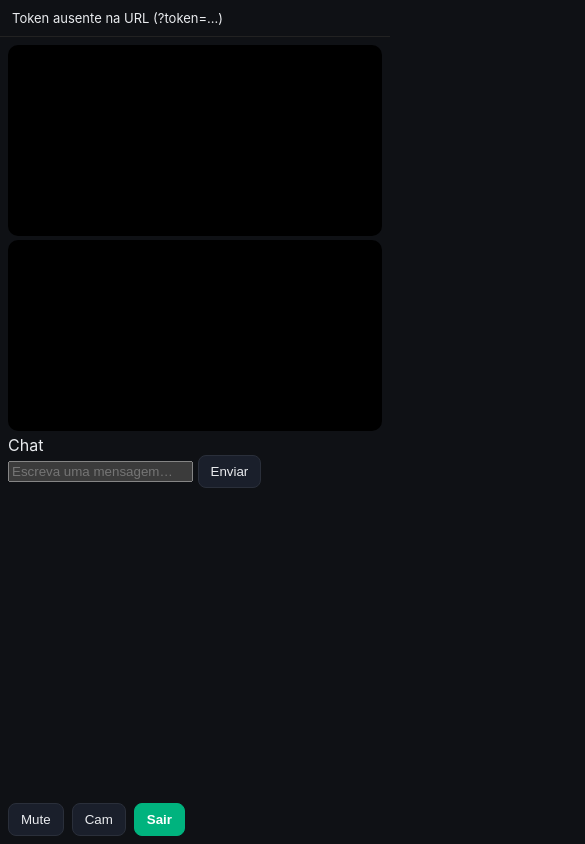
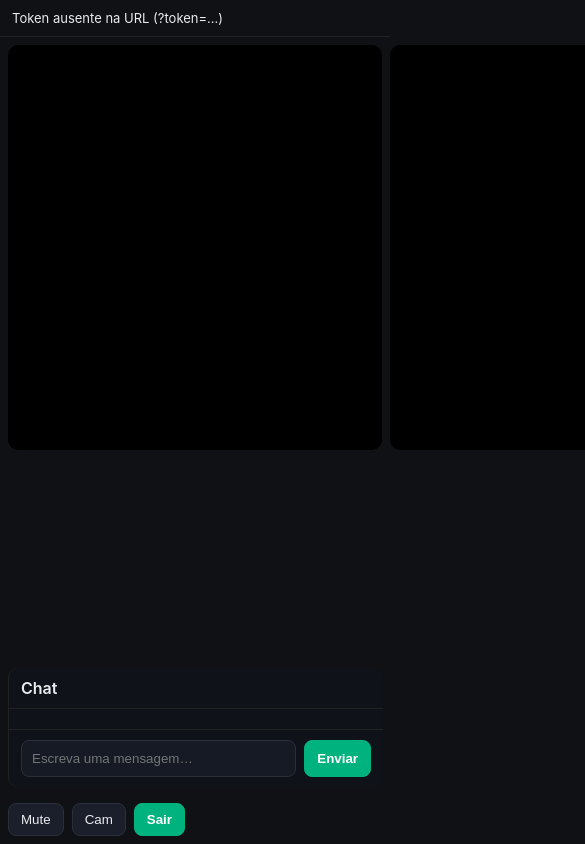
Before and after one commit to rapheta93/psii-call, a website built with Vite: page index.html in a window 390 px wide. Shown: the top 844 px of the page, 585 px wide, since content can reach past the window. Built offline with nearby package versions, Linux system fonts and the light colour scheme.

Commit message:
Update style.css

```diff
--- a/src/style.css
+++ b/src/style.css
@@ -1,13 +1,119 @@
 :root { color-scheme: dark }
-html, body { height: 100%; margin: 0; background: #0f1115; color: #eaecef; font-family: Inter, system-ui, Arial }
+html, body {
+  height: 100%;
+  margin: 0;
+  background: #0f1115;
+  color: #eaecef;
+  font-family: Inter, system-ui, Arial;
+}
 #app { height: 100%; display: flex; flex-direction: column }
-#status { padding: 10px 12px; border-bottom: 1px solid #222; font-size: 13px }
-#videoArea { flex: 1; display: flex; gap: 8px; padding: 8px; box-sizing: border-box }
-video { background: #000; border-radius: 10px; width: 50%; height: 100%; object-fit: cover }
-#controls { display: flex; gap: 8px; padding: 8px }
-button { padding: 8px 12px; border-radius: 8px; border: 1px solid #2a2f3a; background: #1a1f2b; color: #eaecef }
-button.primary { background: #00B37E; border-color: #00B37E; color: #fff; font-weight: 600 }
-@media (max-width: 600px) {
+
+#status {
+  padding: 10px 12px;
+  border-bottom: 1px solid #222;
+  font-size: 13px;
+}
+
+/* Área de vídeo + chat */
+#videoArea {
+  flex: 1;
+  display: flex;
+  gap: 8px;
+  padding: 8px;
+  box-sizing: border-box;
+}
+
+#videos { flex: 1; display: flex; gap: 8px }
+#videos video {
+  flex: 1;
+  background: #000;
+  border-radius: 10px;
+  object-fit: cover;
+}
+
+#chatPane {
+  width: 320px; min-width: 280px; max-width: 360px;
+  display: flex; flex-direction: column;
+  border-left: 1px solid #222;
+  background: #0f1219;
+  border-radius: 10px;
+}
+#chatHeader {
+  padding: 10px 12px;
+  border-bottom: 1px solid #222;
+  font-weight: 600;
+}
+#messages {
+  flex: 1;
+  overflow: auto;
+  padding: 10px 12px;
+  display: flex;
+  flex-direction: column;
+  gap: 8px;
+}
+.msg {
+  background: #161b27;
+  border: 1px solid #222a;
+  border-radius: 10px;
+  padding: 8px 10px;
+  line-height: 1.25;
+}
+.msg.me {
+  background: #0f1f18;
+  border-color: #0a3;
+}
+.msg .from {
+  font-size: 12px;
+  color: #9aa4b2;
+  margin-bottom: 4px;
+}
+#chatForm {
+  display: flex;
+  gap: 8px;
+  padding: 10px 12px;
+  border-top: 1px solid #222;
+}
+#chatInput {
+  flex: 1;
+  background: #151a24;
+  border: 1px solid #2a2f3a;
+  border-radius: 8px;
+  color: #eaecef;
+  padding: 10px;
+}
+#sendBtn {
+  padding: 10px 12px;
+  background: #00B37E;
+  border: 1px solid #00B37E;
+  color: #fff;
+  border-radius: 8px;
+  font-weight: 600;
+}
+
+/* Barra de controles */
+#controls {
+  display: flex;
+  gap: 8px;
+  padding: 8px;
+}
+button {
+  padding: 8px 12px;
+  border-radius: 8px;
+  border: 1px solid #2a2f3a;
+  background: #1a1f2b;
+  color: #eaecef;
+}
+button.primary {
+  background: #00B37E;
+  border-color: #00B37E;
+  color: #fff;
+  font-weight: 600;
+}
+
+/* Mobile-first: chat abaixo dos vídeos */
+@media (max-width: 900px){
   #videoArea { flex-direction: column }
-  video { width: 100%; height: 50% }
+  #chatPane { width: 100%; max-width: none; min-width: 0 }
+  #videos { width: 100% }
+  #videos video { width: 100%; height: 48vh }
 }
```
